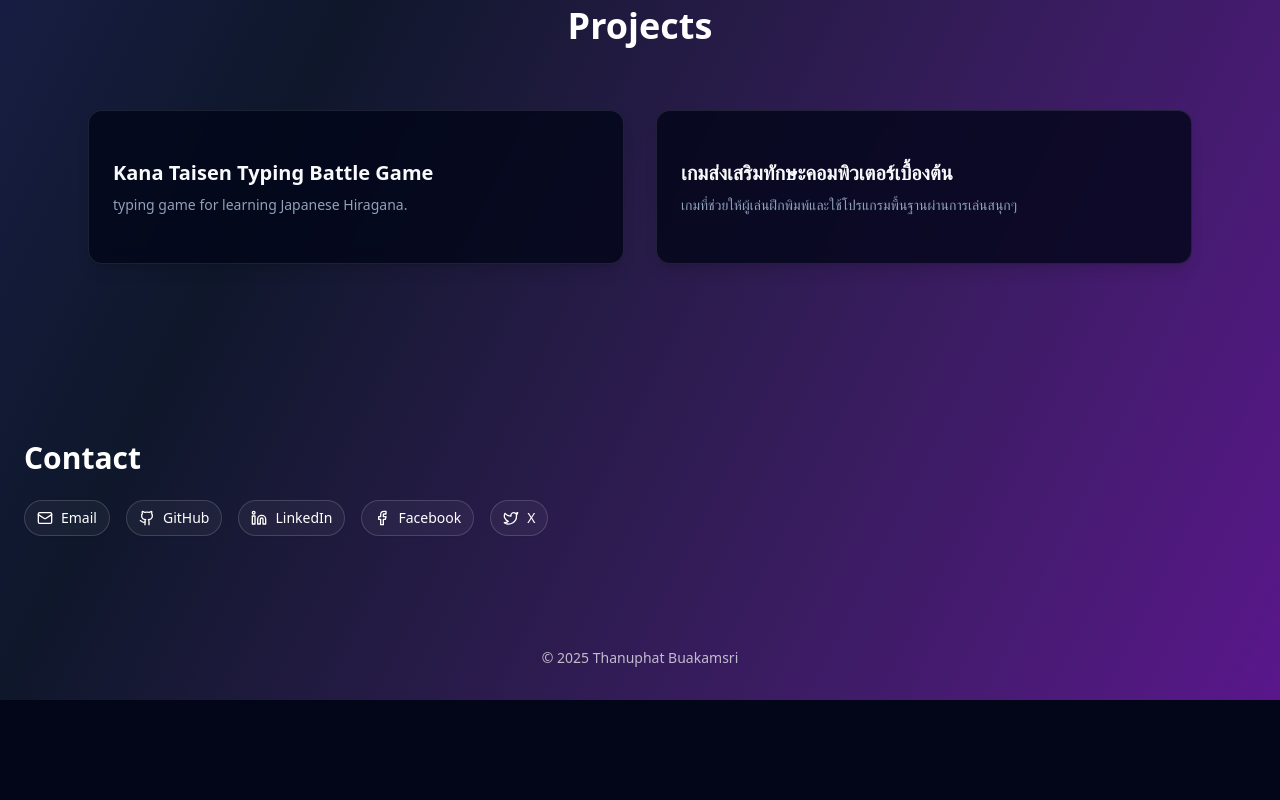
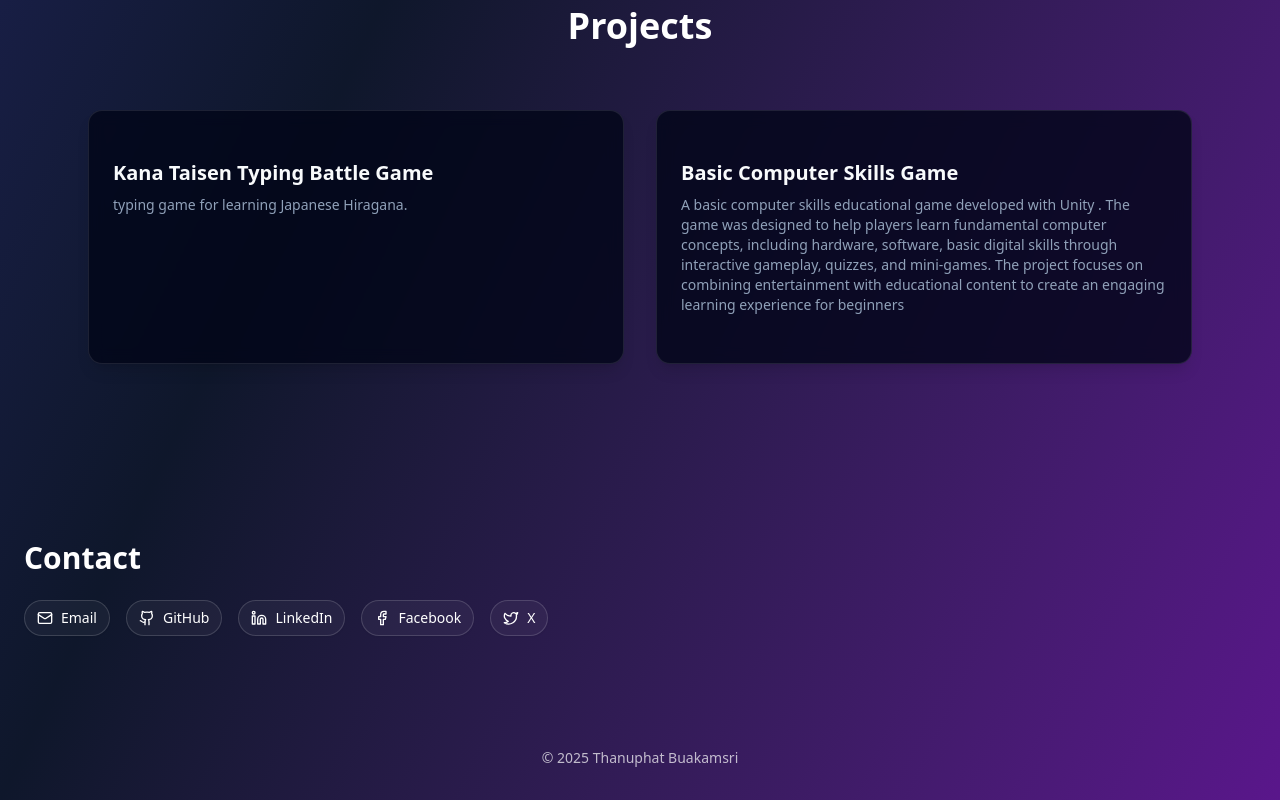
Before and after one commit to Akirai0/my-portfolio, a React (Vite) app: page / in a window 1280 px wide. Shown: the part 1867-2667 px from the top of the page. Before the commit the page ends 2567 px from the top, so only its background shows below. Built offline with nearby package versions, Linux system fonts and the light colour scheme.

Commit message:
Edit Project name and title

```diff
--- a/src/components/projectsection.jsx
+++ b/src/components/projectsection.jsx
@@ -28,8 +28,8 @@ const projects = [
         dowdload: "https://drive.google.com/file/d/1svZu8ret-R0VCFmeAP4W-XlaBPsLR57R/view?usp=drive_link",
     },
     {
-        title: "เกมส่งเสริมทักษะคอมพิวเตอร์เบื้องต้น",
-        short: "เกมที่ช่วยให้ผู้เล่นฝึกพิมพ์และใช้โปรแกรมพื้นฐานผ่านการเล่นสนุกๆ",
+        title: "Basic Computer Skills Game",
+        short: "A basic computer skills educational game developed with Unity . The game was designed to help players learn fundamental computer concepts, including hardware, software, basic digital skills through interactive gameplay, quizzes, and mini-games. The project focuses on combining entertainment with educational content to create an engaging learning experience for beginners",
         description:
             "",
         tech: ["Unity", "C#", "TextMeshPro"],
```
